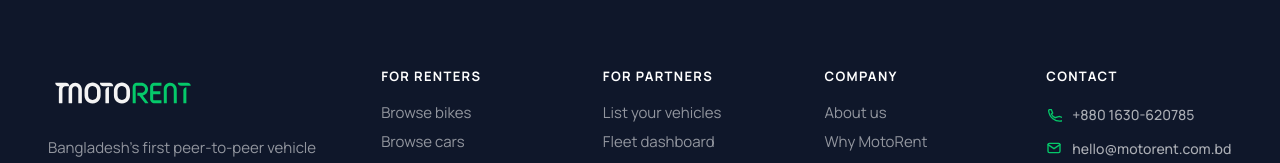
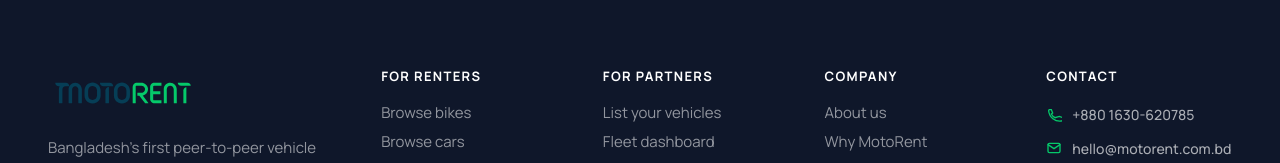
Before and after one commit to WHARRGARBLL/motorent, a plain HTML site: page motorent.html in a window 1280 px wide. Shown: the part 7266-7429 px from the top of the page. Drawn offline with Linux system fonts and the light colour scheme; a web font is replaced by a local one.

Commit message:
Add files via upload

```diff
--- a/motorent.html
+++ b/motorent.html
@@ -839,7 +839,7 @@
       <div class="foot-top">
         <div class="foot-brand">
           <a href="#" class="logo">
-            <img src="White & Light Green Logo EN.svg" alt="MotoRent logo" width="150" height="46">
+            <img src="Logo.svg" alt="MotoRent logo" width="150" height="46">
           </a>
           <p>Bangladesh's first peer-to-peer vehicle renting & fleet management platform. Move freely — without the burden of ownership.</p>
           <div class="foot-social">
```
